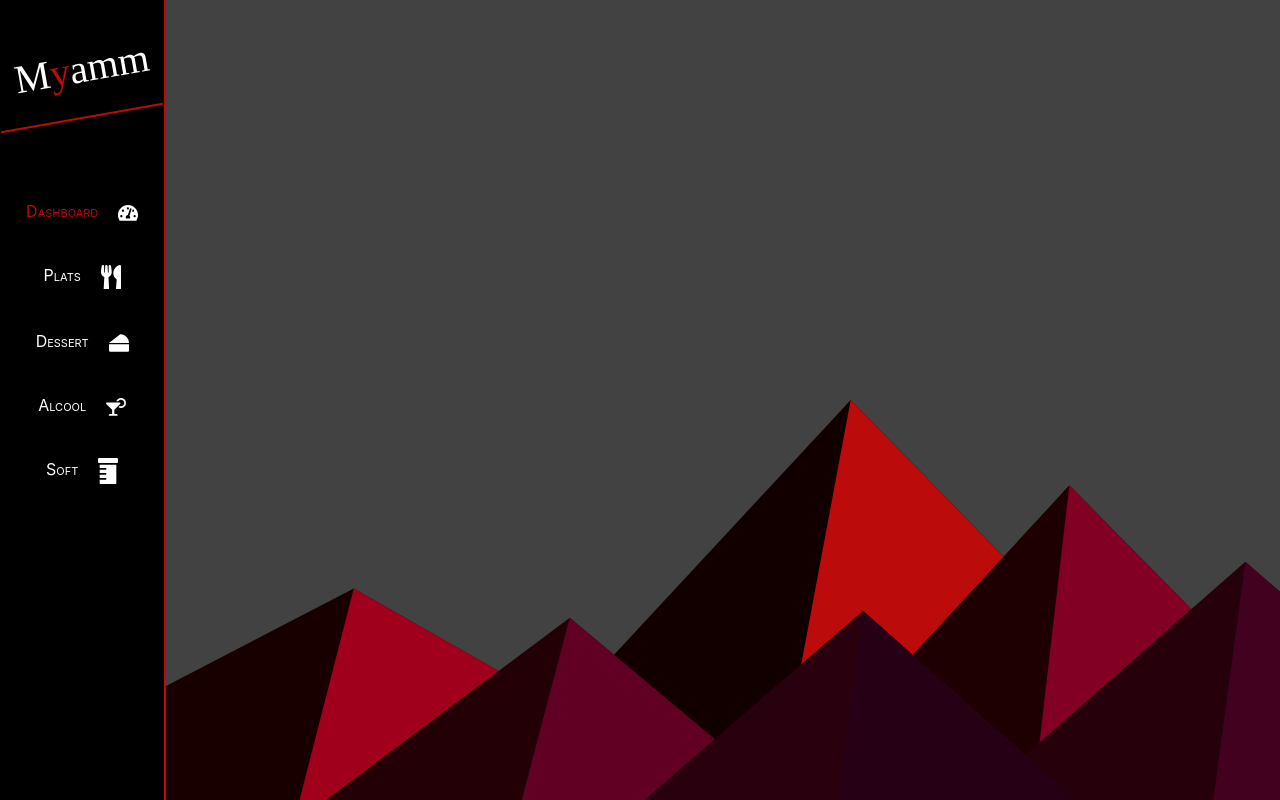
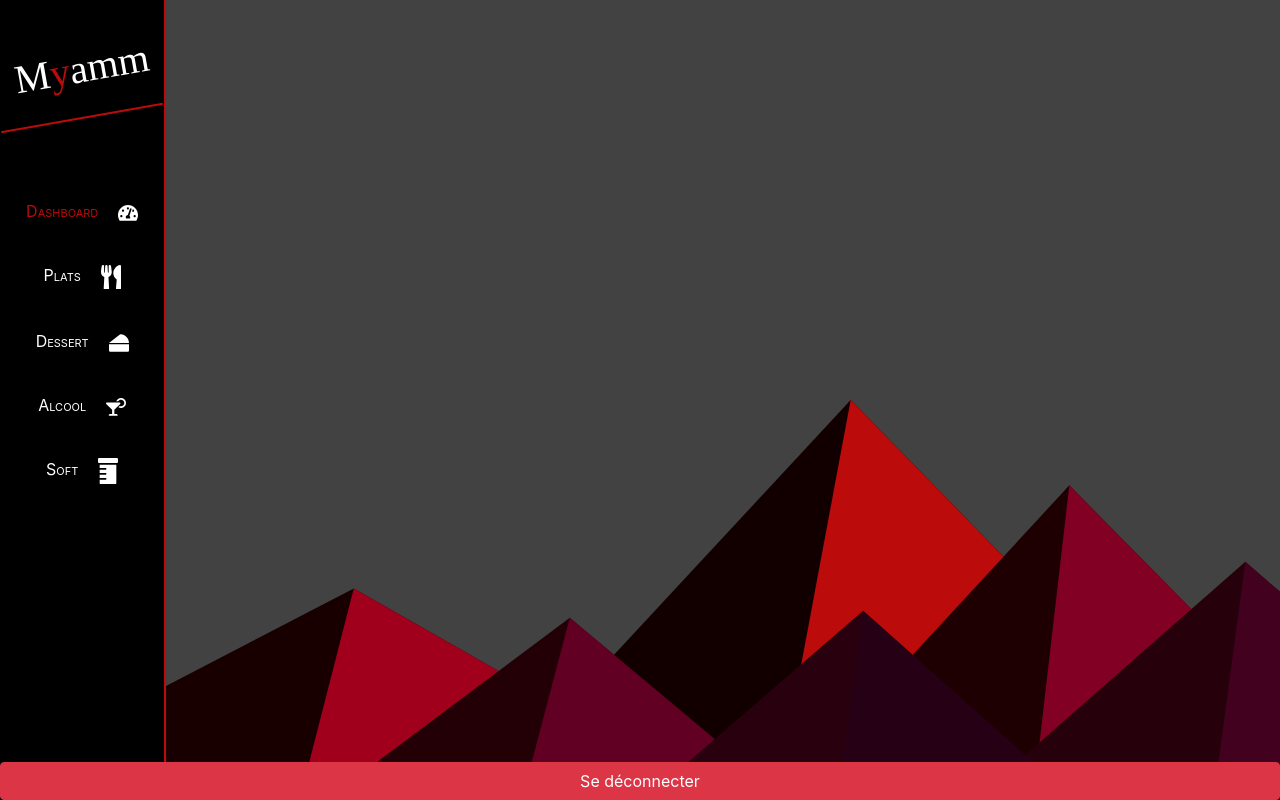
Before and after one commit to Gutsover/myamm-test, an Angular app: page / in a window 1280 px wide. Both pictures are taken after typing "Sample", "Sample123" into the empty fields and a click on the button "Se connecter". Built offline with nearby package versions, Linux system fonts and the light colour scheme; a web font is replaced by a local one.

Commit message:
add button déconnexion admin

```diff
--- a/src/app/admin/sidebar/sidebar.component.html
+++ b/src/app/admin/sidebar/sidebar.component.html
@@ -98,5 +98,9 @@
         ></path>
       </svg>
     </a>
+
+    <button class="btn btn-danger fixed-bottom" *ngIf="authStatus" (click)="onSignOut()">Se déconnecter</button>
+
+
   </div>
 </nav>
--- a/src/app/admin/sidebar/sidebar.component.ts
+++ b/src/app/admin/sidebar/sidebar.component.ts
@@ -1,4 +1,6 @@
 import { Component, OnInit } from '@angular/core';
+import { AuthService } from '../../services/auth.service';
+import { Router } from '@angular/router';
 
 @Component({
   selector: 'app-sidebar',
@@ -7,9 +9,18 @@
 })
 export class SidebarComponent implements OnInit {
 
-  constructor() { }
+  authStatus: boolean;
+
+  constructor(private authService: AuthService, private router: Router) { }
 
   ngOnInit() {
+    this.authStatus = this.authService.isAuth;
+  }
+
+  onSignOut() {
+    this.authService.signOut();
+    this.authStatus = this.authService.isAuth;
+    this.router.navigate(['']);
   }
 
 }
--- a/src/app/home-connexion/home-connexion.component.ts
+++ b/src/app/home-connexion/home-connexion.component.ts
@@ -20,7 +20,7 @@
   onSignIn() {
     this.authService.signIn().then(
       () => {
-        console.log('Sign in successful!');
+        // console.log('Sign in successful!');
         this.authStatus = this.authService.isAuth;
         this.router.navigate(['dashboard']);
       }
```
